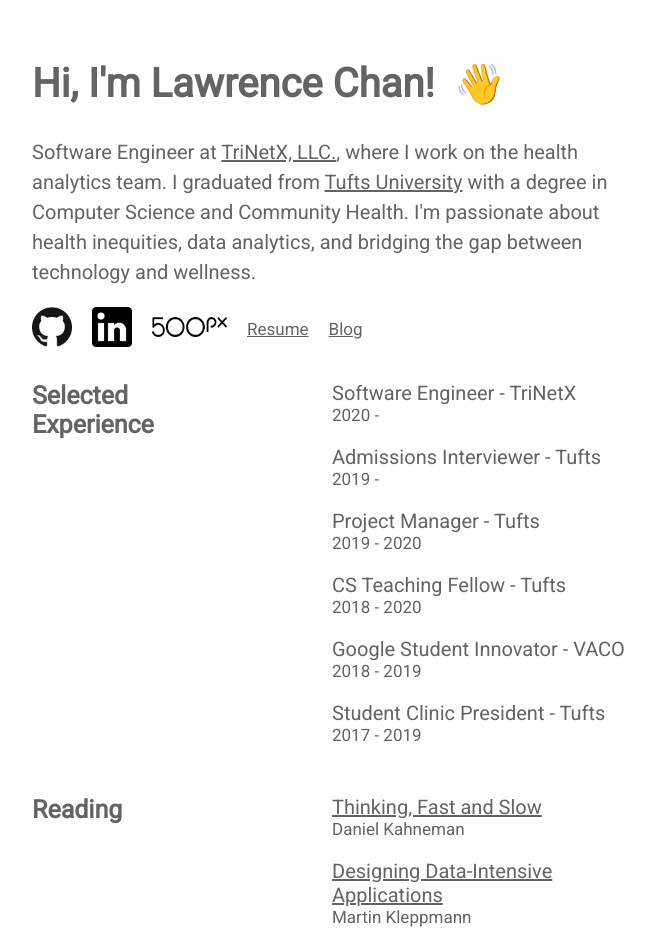
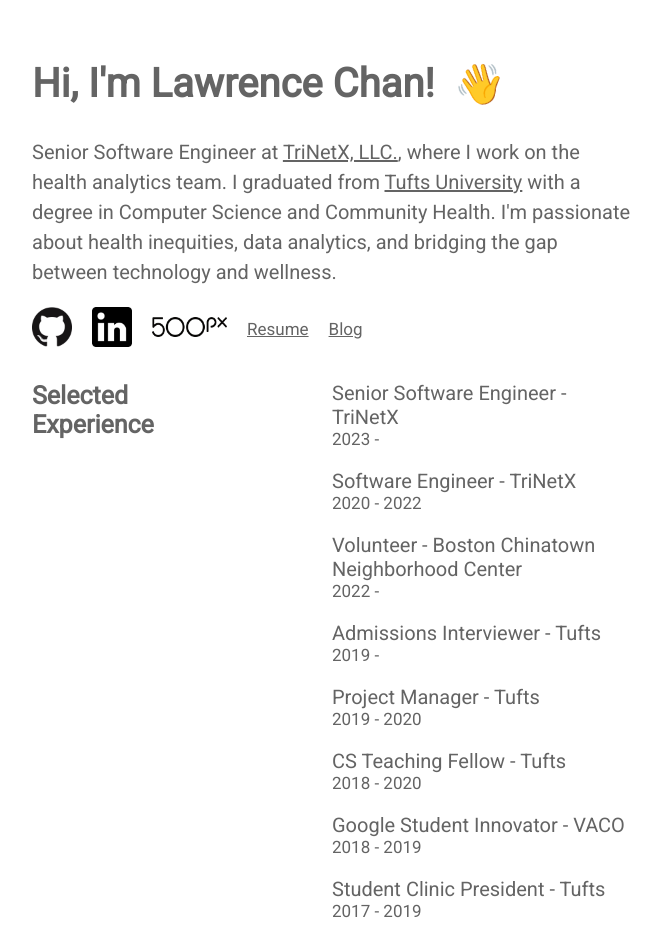
Before and after one commit to chanlawrencet/chanlawrencet.github.io, a React (Create React App) app: page / in a window 1280 px wide. Shown: the top 947 px of the page, without its empty margins (308-969 px from the left). Built offline with nearby package versions, Linux system fonts and the light colour scheme.

Commit message:
positions update

```diff
--- a/src/Home.js
+++ b/src/Home.js
@@ -16,14 +16,22 @@
 }
 `
 
-const updated = '2022/11/09'
+const updated = '2023-03-30'
 
 const siteData = {
   'Selected Experience': {
     body: [
       {
+        title: 'Senior Software Engineer - TriNetX',
+        subtitle: '2023 -',
+      },
+      {
         title: 'Software Engineer - TriNetX',
-        subtitle: '2020 -',
+        subtitle: '2020 - 2022',
+      },
+      {
+        title: 'Volunteer - Boston Chinatown Neighborhood Center',
+        subtitle: '2022 -',
       },
       {
         title: 'Admissions Interviewer - Tufts',
@@ -50,9 +58,9 @@
   Reading: {
     body: [
       {
-        title: 'Thinking, Fast and Slow',
-        titleLink: 'https://www.goodreads.com/book/show/11468377-thinking-fast-and-slow',
-        subtitle: 'Daniel Kahneman',
+        title: 'Tomorrow, and Tomorrow, and Tomorrow',
+        titleLink: 'https://www.goodreads.com/book/show/58784475-tomorrow-and-tomorrow-and-tomorrow',
+        subtitle: 'Gabrielle Zevin',
       },
       {
         title: 'Designing Data-Intensive Applications',
--- a/src/components/Blurb.js
+++ b/src/components/Blurb.js
@@ -9,7 +9,7 @@
 `
 const Blurb = () => (
   <BlurbDiv>
-    Software Engineer at <a href='https://www.trinetx.com'>TriNetX, LLC.</a>, where I work on the health analytics team.
+    Senior Software Engineer at <a href='https://www.trinetx.com'>TriNetX, LLC.</a>, where I work on the health analytics team.
     I graduated from <a style={{}} href='https://www.tufts.edu'>Tufts University</a> with a degree in Computer Science
     and Community Health. I'm passionate about health inequities, data analytics, and bridging the gap between
     technology and wellness.
```
